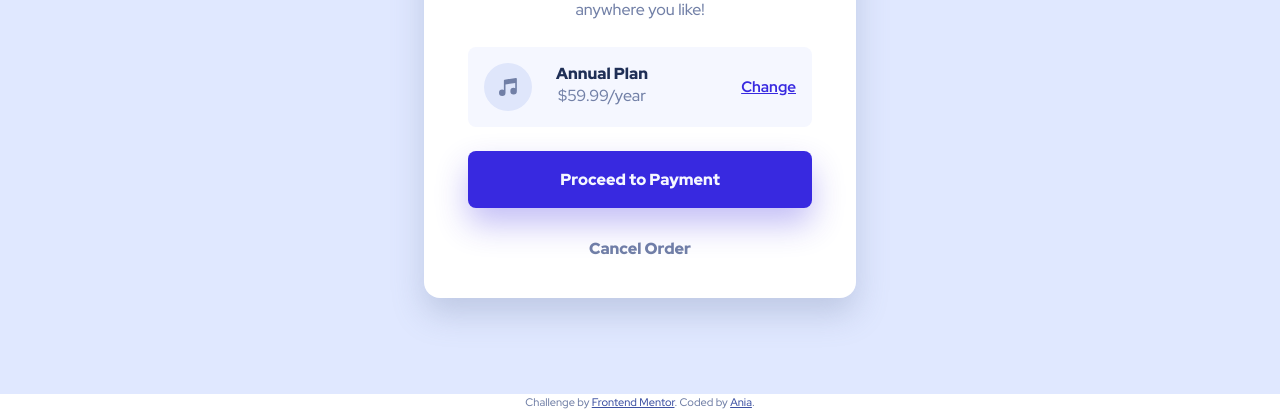
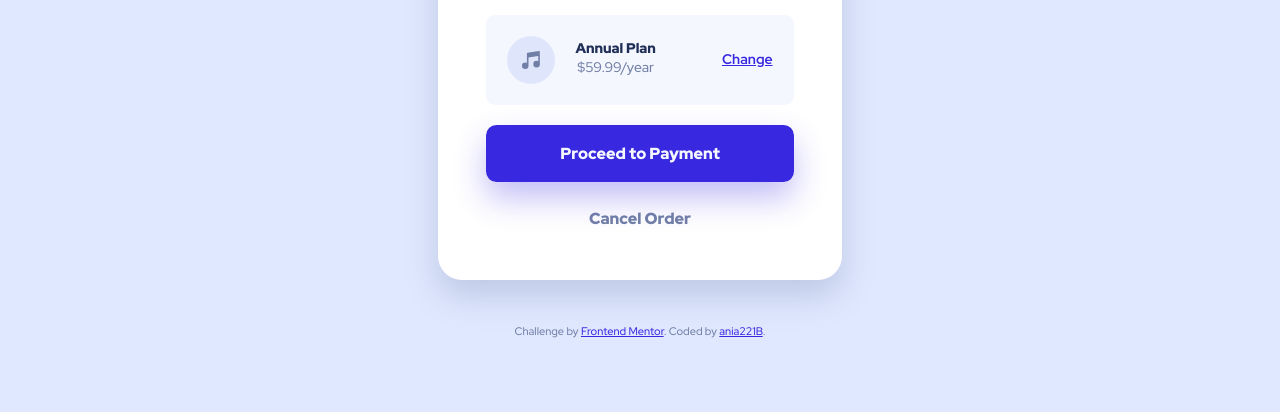
Before and after one commit to ania221B/order-summary-frontend-mentor, a plain HTML site: page index.html in a window 1280 px wide. Shown: the part 448-860 px from the top of the page. After the commit the page ends 800 px from the top, so only its background shows below. Drawn offline with Linux system fonts and the light colour scheme.

Commit message:
spacing fix + link update+screens added

```diff
--- a/css/styles.css
+++ b/css/styles.css
@@ -3,7 +3,7 @@
 :root {
     --ff-primary: 'Red Hat Display', sans-serif;
 
-    --fs-300: 0.95rem;
+    --fs-300: 0.875rem;
     --fs-400: 1rem;
     --fs-500: 1.75rem;
 
@@ -21,50 +21,10 @@
     --clr-secondary-200: hsl(245, 87%, 70%);
     --clr-secondary-400: hsl(245, 75%, 52%);
 
-    --br-all-round: 1em;
-    --br-all-round-small: 0.5em;
-    --br-top: 1em 1em 0 0;
+    --br: 1.5em;
+    --br-small: 0.65em;
 
 }
-
-/* ===== UTILITY CLASSES ===== */
-
-.container {
-    width: 100%;
-    max-width: 90rem;
-    margin-inline: auto;
-    position: relative;
-}
-
-.container[data-type="small"] {
-    width: 90%;
-    max-width: 27rem;
-}
-
-.grid {
-    display: grid;
-    place-items: center;
-}
-
-.flow > * + * {
-    margin-top: 1.5em;
-}
-/* ===== TYPOGRAPHY ===== */
-
-h1,
-h2 {
-    font-weight: var(--fw-900);
-    color: var(--clr-primary-900)
-}
-
-h1 {
-    font-size: var(--fs-500);
-}
-
-h2 {
-    font-size: var(--fs-400);
-}
-
 /* ===== GENERAL STYLES ===== */
 
 body {
@@ -72,24 +32,25 @@ body {
     font-size: var(--fs-400);
     font-weight: var(--fw-500);
     color: var(--clr-primary-400);
+    background-color: var(--clr-secondary-100);
+    background-image: url("../images/pattern-background-mobile.svg");
+    background-repeat: no-repeat;
+    background-size: contain;
+
+    display: grid;
+    place-content: center;
 }
 
-section {
-    padding-block: 6em;
-    background-color: var(--clr-secondary-100);
-    min-height: 100%;
-}
-
-@media (min-width: 40em) {
-    section {
-        min-height: auto;
+@media(min-width: 37.5em) {
+    body {
+        background-image: url(../images/pattern-background-desktop.svg);
     }
 }
 
-picture {
-    position: absolute;
-    inset: 0 0 0 auto;
+main {
+    height: 100%;
 }
+
 
 button {
     background: none;
@@ -97,64 +58,88 @@ button {
     cursor: pointer;
 }
 
+footer {
+    position: absolute;
+    inset: auto 0 0 0;
+}
+
+
+/* ===== TYPOGRAPHY ===== */
+
+h2,
+h3 {
+    font-weight: var(--fw-900);
+    color: var(--clr-primary-900)
+}
+
+h2 {
+    font-size: var(--fs-500);
+}
+
+h3 {
+    font-size: var(--fs-300);
+}
+
+
+/* ===== UTILITY CLASSES ===== */
+
+.container {
+    width: 90%;
+    max-width: 28rem;
+    margin-inline: auto;
+}
+
+.flow > * + * {
+    margin-top: 1.25em;
+}
+
 /* ===== CARD ===== */
 
 .card {
-    border-radius: var(--br-all-round);
+    border-radius: var(--br);
     background-color: var(--clr-neutral-100);
     box-shadow: 0 1em 2em rgba(114, 128, 167, 0.3);
-}
-
-.card__img > img {
-    border-radius: var(--br-top);
+    overflow: hidden;
 }
 
 .card__content {
     display: flex;
     flex-direction: column;
 
-    padding-block: 2em;
+    padding-block: 3em;
     padding-inline: 2em;
 
     text-align: center;
 }
 
-@media (min-width: 24em) {
+ @media(min-width: 37.5em) {
     .card__content {
-        padding-block: 2em;
-        padding-inline: 2.75em;
-      }
-
+        padding-inline: 3em;
+    }
 }
 
 .plan {
 
     display: flex;
-    flex-direction: row;
     justify-content: space-between;
     align-items: center;
 
-    padding-block: 1em;
-    padding-inline: 1em;
+    padding-block: 1.5em;
+    padding-inline: 1.5em;
     background-color: var(--clr-primary-100);
-    border-radius: var(--br-all-round-small);
+    border-radius: var(--br-small);
+
+    font-size: var(--fs-300);
 }
 
 .plan > * + * {
-    margin-inline-start: 1em;
-}
-
-@media (min-width: 40em) {
-    .plan > * + * {
-        margin-inline-start: 1.5em;
-    }
+    margin-inline-start: 1.25rem;
 }
 
 
 /* ===== BUTTONS ===== */
 
 .btn {
-    display: inline-block;
 
     padding-block: 1em;
     padding-inline: 2em;
@@ -172,7 +157,7 @@ button {
 }
 
 .btn[data-theme="dark"] {
-    border-radius: var(--br-all-round-small);
+    border-radius: var(--br-small);
     box-shadow: 0 1em 2em rgba(56, 41, 224, 0.3);
 
     position: relative;
@@ -185,7 +170,7 @@ button {
     height: 100%;
     background-color: var(--hover);
 
-    border-radius: var(--br-all-round-small);
+    border-radius: inherit;
     opacity: 0;
     transition: opacity 300ms ease-in-out;
 
@@ -200,22 +185,21 @@ button {
     opacity: 1;
 }
 
-.btn[data-subtype="reversed"] {
+.btn[data-theme="link"] {
     --bg: none;
     --fg: var(--clr-secondary-400);
 
     padding-block: 0.25em;
     padding-inline: 0;
     margin-inline-start: auto;
-    box-shadow: none;
 
     font-size: var(--fs-300);
     font-weight: var(--fw-700);
     text-decoration: underline;
 }
 
-.btn[data-subtype="reversed"]:hover,
-.btn[data-subtype="reversed"]:focus {
+.btn[data-theme="link"]:hover,
+.btn[data-theme="link"]:focus {
     color: var(--hover);
     text-decoration: none;
 }
@@ -224,8 +208,9 @@ button {
 .btn[data-type="secondary"] {
     --fg: var(--clr-primary-400);
     --fg-hover: var(--clr-primary-900);
-    border-radius: var(--br-all-round-small);
-    padding-block: 0.25em;
+    border-radius: var(--br-small);
+    padding-block-start: 0.25em;
+    padding-block-end: 0;
     padding-inline: 0;
 }
 
@@ -233,3 +218,13 @@ button {
 .btn[data-type="secondary"]:focus {
     color: var(--fg-hover);
 }
+
+
+.attribution {
+    font-size: 11px;
+    text-align: center;
+    padding-block-end: 1em;
+  }
+  .attribution a {
+    color: var(--clr-secondary-400);
+  }
--- a/index.html
+++ b/index.html
@@ -23,35 +23,19 @@
     <link rel="stylesheet" href="css/styles.css" />
 
     <title>Frontend Mentor | Order summary card</title>
-
-    <!-- Feel free to remove these styles or customise in your own stylesheet 👍 -->
-    <style>
-      .attribution {
-        font-size: 11px;
-        text-align: center;
-      }
-      .attribution a {
-        color: hsl(228, 45%, 44%);
-      }
-    </style>
   </head>
-  <body class="grid">
-    <section class="container grid">
-      <picture>
-        <source
-          srcset="images/pattern-background-desktop.svg"
-          media="(min-width: 375px)"
-        />
-        <img src="images/pattern-background-mobile.svg" alt="" />
-      </picture>
-
-      <div class="card container" data-type="small">
+  <body>
+    <main>
+      <div class="card container">
         <div class="card__img">
-          <img src="images/illustration-hero.svg" alt="" />
+          <img
+            src="images/illustration-hero.svg"
+            alt="cartoon figure with headphones on their head dancing to music from a phone held in one hand with an outline of a city and music notes in the background"
+          />
         </div>
         <div class="card__content flow">
           <header class="flow">
-            <h1>Order Summary</h1>
+            <h2>Order Summary</h2>
             <p>
               You can now listen to millions of songs, audiobooks, and podcasts
               on any device anywhere you like!
@@ -60,34 +44,31 @@
           <div class="plan">
             <img src="images/icon-music.svg" alt="" />
             <div class="plan__details">
-              <h2>Annual Plan</h2>
+              <h3>Annual Plan</h3>
               <p>$59.99/year</p>
             </div>
-            <button
-              href=""
-              class="btn"
-              data-type="primary"
-              data-subtype="reversed"
-            >
+            <button href="#" class="btn" data-type="primary" data-theme="link">
               Change
             </button>
           </div>
-
-          <button href="" class="btn" data-type="primary" data-theme="dark">
+          <button href="#" class="btn" data-type="primary" data-theme="dark">
             Proceed to Payment
           </button>
-          <button href="" class="btn" data-type="secondary">
+          <button href="#" class="btn" data-type="secondary">
             Cancel Order
           </button>
         </div>
       </div>
-    </section>
+    </main>
 
-    <div class="attribution">
-      Challenge by
-      <a href="https://www.frontendmentor.io?ref=challenge" target="_blank"
-        >Frontend Mentor</a
-      >. Coded by <a href="#">Ania</a>.
-    </div>
+    <footer class="container">
+      <div class="attribution">
+        Challenge by
+        <a href="https://www.frontendmentor.io?ref=challenge" target="_blank"
+          >Frontend Mentor</a
+        >. Coded by
+        <a href="https://www.frontendmentor.io/profile/ania221B">ania221B</a>.
+      </div>
+    </footer>
   </body>
 </html>
```
Also changed, not shown: screenshots/Frontend-Mentor-Order-summary-card-desktop.png (added), screenshots/Frontend-Mentor-Order-summary-card-mobile.png (added).
